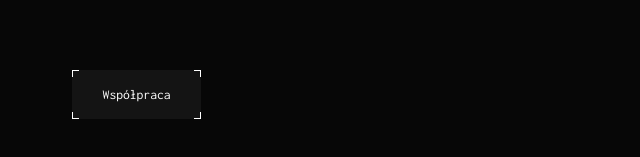
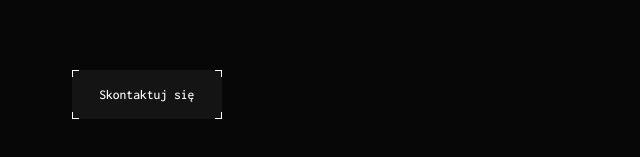
Before and after one commit to kubakorniluk/portfolio-2022, a React app: page / in a window 1280 px wide. Shown: the part 609-766 px from the top of the page, without its empty margins (0-640 px from the left). Built offline with nearby package versions, Linux system fonts and the light colour scheme.

Commit message:
Changed colors on hover

```diff
--- a/src/components/Button.jsx
+++ b/src/components/Button.jsx
@@ -1,5 +1,5 @@
 import React from 'react';
-import { Link } from 'react-router-dom'
+import { Link } from 'react-router-dom';
 import styled from 'styled-components';
 
 const StyledButton = styled.button`
@@ -9,9 +9,10 @@ const StyledButton = styled.button`
     border: 0;
     color: #ffffff;
     font-family: 'Inconsolata', monospace;
+    font-weight: 500;
+    font-size: 90%;
     padding: 1.25em 2em;
-    font-size: 90%;
-    cursor: pointer;
+    transition: .1s;
     span {
         position: absolute;
         display: block;
@@ -44,6 +45,8 @@ const StyledButton = styled.button`
         right: 0;
     }
     &:hover {
+        background-color: #ffffff;
+        color: #070707;
         .top-left {
             top: -.5em;
             left: -.5em;
@@ -62,22 +65,18 @@ const StyledButton = styled.button`
         }
     }
     @media only screen and (min-width: 0px) and (max-width: 320.99px) {
-        padding: 1em 2em;
         font-size: 75%;
     }
     @media only screen and (min-width: 321px) and (max-width: 576.99px) {
-        padding: 1.25em 2.25em;
         font-size: 80%;
     }
     @media only screen and (min-width: 577px) and (max-width: 768.99px) {
         font-size: 100%;
     }
     @media only screen and (min-width: 769px) and (max-width: 1024.99px) {
-        padding: 1.25em 2.25em;
         font-size: 105%;
     }
     @media only screen and (min-width: 1025px) and (max-width: 1366.99px) {
-        padding: 1.25em 2.25em;
         font-size: 85%;
     }
 `;
@@ -87,7 +86,7 @@ const Button = () => {
             <StyledButton>
                 <span className="top-left"></span>
                 <span className="top-right"></span>
-                Współpraca
+                Skontaktuj się
                 <span className="bottom-left"></span>
                 <span className="bottom-right"></span>
             </StyledButton>
```
